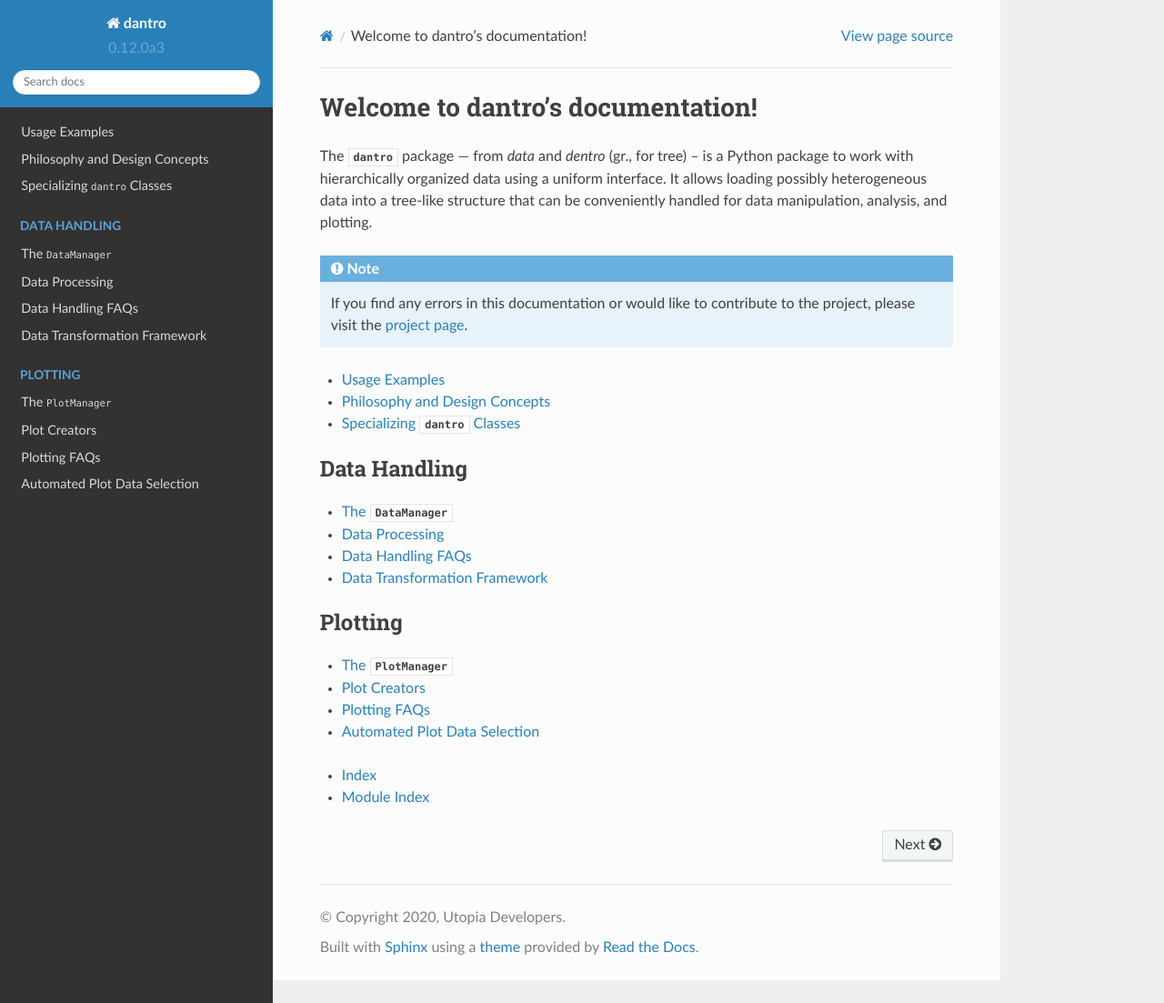
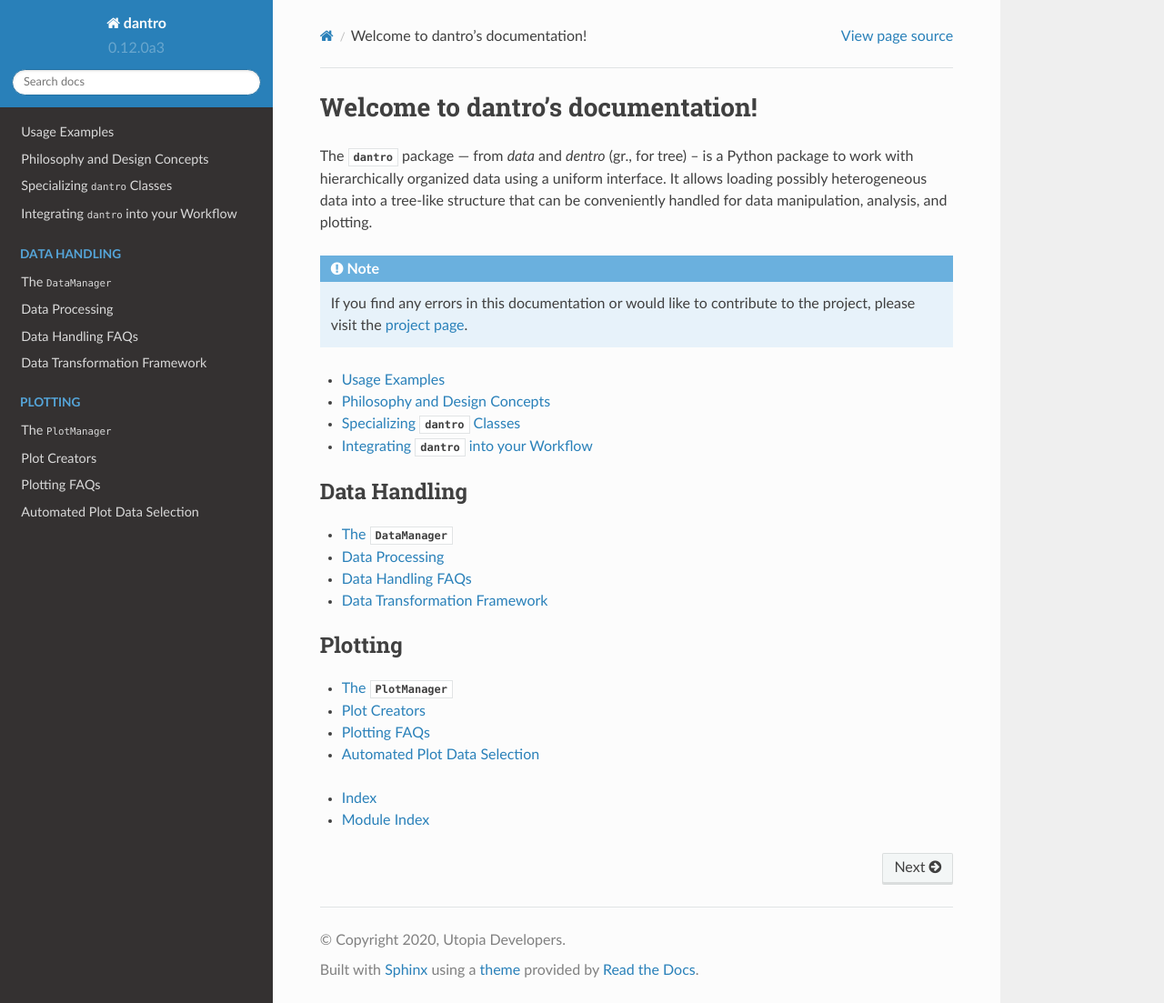
Before and after one commit to utopia-foss/dantro, a Sphinx documentation site: the page built from doc/index.rst, in a window 1280 px wide and 1103 px high. Shown: the whole window at 91% size. Built offline with Sphinx 7.4.7 and the Read the Docs theme 2.0.0, drawn with Linux system fonts in a browser that asks for light colours; pages that are not in the unit, such as notebooks, are missing from menus.

Commit message:
Add (currently blank) integration guide

```diff
--- a/doc/index.rst
+++ b/doc/index.rst
@@ -16,6 +16,7 @@ It allows loading possibly heterogeneous data into a tree-like structure that ca
     examples
     philosophy
     specializing
+    integrating
 
 .. toctree::
     :caption: Data Handling
--- /dev/null
+++ b/doc/integrating.rst
@@ -0,0 +1,2 @@
+Integrating :py:mod:`dantro` into your Workflow
+===============================================
```
